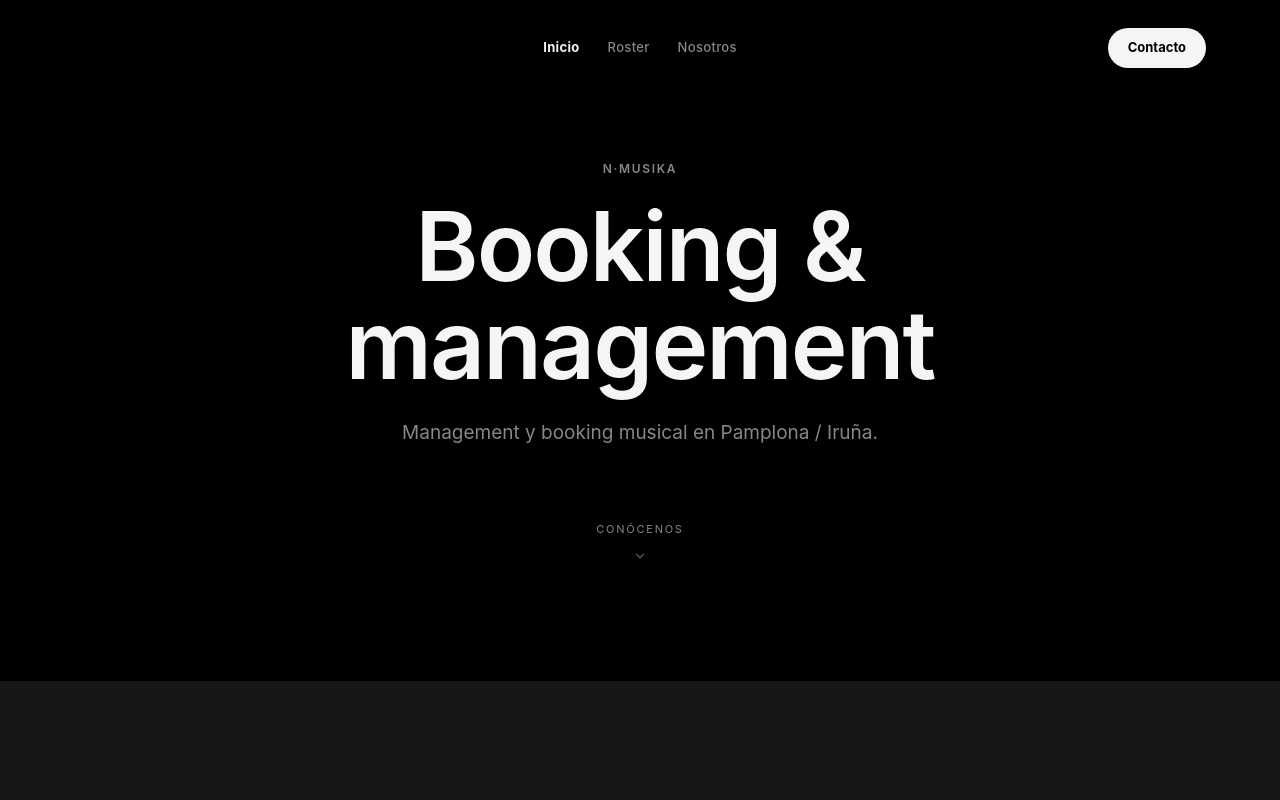
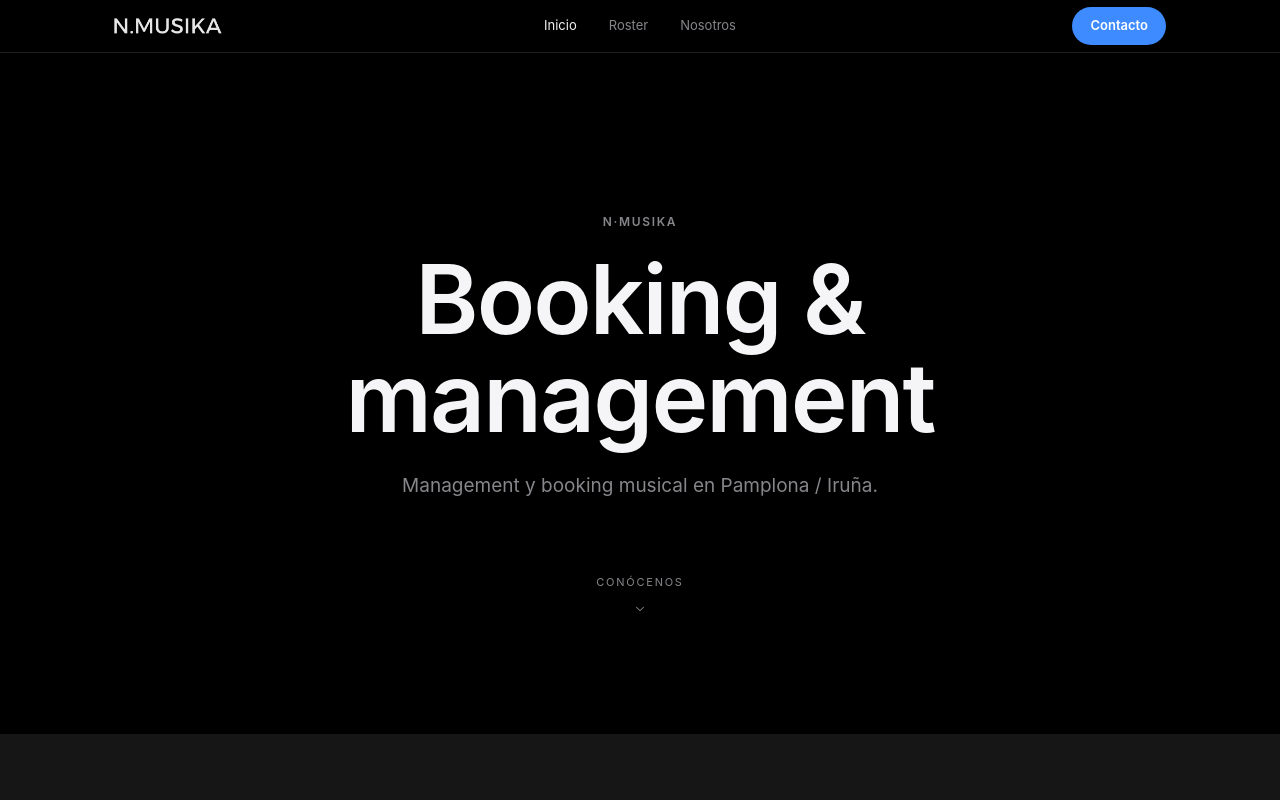
Before and after one commit to marioroz19-netizen/nmusika, a Next.js app: page / in a window 1280 px wide. Shown: the top 800 px of the page. Built offline with nearby package versions, Linux system fonts and the light colour scheme.

Commit message:
Update Nav.tsx

```diff
--- a/src/components/Nav.tsx
+++ b/src/components/Nav.tsx
@@ -12,38 +12,31 @@ const LINKS = [
 
 export default function Nav() {
   const pathname = usePathname();
-  const isHome = pathname === "/";
 
   return (
-    <header className="absolute top-0 left-0 right-0 z-20">
-      <div className="max-w-[1180px] mx-auto px-6">
-        <nav className="grid grid-cols-[1fr_auto_1fr] items-center py-7">
-          <div className="justify-self-start">
-            {isHome ? (
-              <span className="shrink-0" aria-hidden="true" />
-            ) : (
-              <Link href="/" className="shrink-0">
+    <header className="sticky top-0 z-20 bg-bg/70 backdrop-blur-xl backdrop-saturate-[1.8] border-b border-border">
+      <div className="max-w-[1100px] mx-auto px-6">
+        <nav className="grid grid-cols-[1fr_auto_1fr] items-center h-[52px]">
+          <Link href="/" className="justify-self-start shrink-0">
             <Image
               src="/brand/logo-white.png"
               alt="N.MUSIKA"
               width={1616}
               height={240}
               priority
-                  className="h-[18px] w-auto opacity-90 hover:opacity-100 transition-opacity"
+              className="h-[16px] w-auto opacity-90 hover:opacity-100 transition-opacity"
             />
           </Link>
-            )}
-          </div>
 
-          <div className="hidden sm:flex gap-7 justify-self-center">
+          <div className="hidden sm:flex gap-8 justify-self-center">
             {LINKS.map((link) => {
               const active = pathname === link.href;
               return (
                 <Link
                   key={link.href}
                   href={link.href}
-                  className={`text-[13px] tracking-wide transition-all duration-200 hover:text-text hover:scale-110 ${
-                    active ? "text-text font-bold" : "text-muted font-medium"
+                  className={`text-[13px] transition-colors duration-200 ${
+                    active ? "text-text" : "text-muted hover:text-text"
                   }`}
                 >
                   {link.label}
@@ -54,7 +47,7 @@ export default function Nav() {
 
           <Link
             href="/contacto"
-            className="justify-self-end text-[13px] font-bold bg-text text-bg px-5 py-2.5 rounded-full"
+            className="justify-self-end text-[13px] font-semibold bg-accent text-white px-[18px] py-[9px] rounded-full hover:bg-accent-hover transition-colors"
           >
             Contacto
           </Link>
```
Lines whose indentation alone changed are shown as unchanged.
